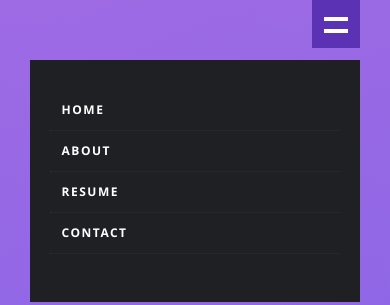
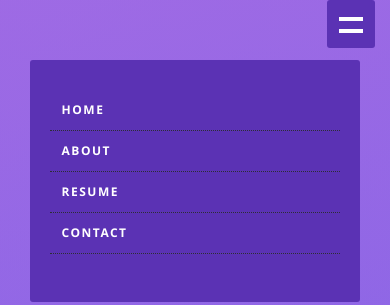
Before and after one commit to syahmiibrahim/syahmiibrahim.github.io, a plain HTML site: page index.html in a window 390 px wide. Both pictures are taken after a click on the link "SHOW NAVIGATION". Shown: the top 305 px of the page. Drawn offline with nearby package versions, Linux system fonts and the light colour scheme.

Commit message:
fix nav bar for mobile

```diff
--- a/css/media-queries.css
+++ b/css/media-queries.css
@@ -108,6 +108,7 @@
       top: 0;
       right: 0;
    }
+
    #nav-wrap > a {
 	   width: 48px;
 		height: 48px;
@@ -121,9 +122,9 @@
       text-shadow: none;
       color: transparent;
 
-      position: relative;
+
       top: 0px;
-      right: 30px;
+      right: 15px;
    }
 
 	#nav-wrap > a:before,
@@ -141,6 +142,7 @@
 	#nav-wrap:not( :target ) > a:first-of-type,
 	#nav-wrap:target > a:last-of-type  {
 	   display: block;
+      border-radius: 3px;
 	}
 
    /* hide menu panel */
@@ -160,8 +162,9 @@
 	#nav-wrap:target > ul#nav	{
 	   display: block;
       padding: 30px 20px 48px 20px;
-      background: #1f2024;
+      background: #5b32b4;
       margin: 0 30px;
+      border-radius: 3px;
       clear: both;
    }
 
```
